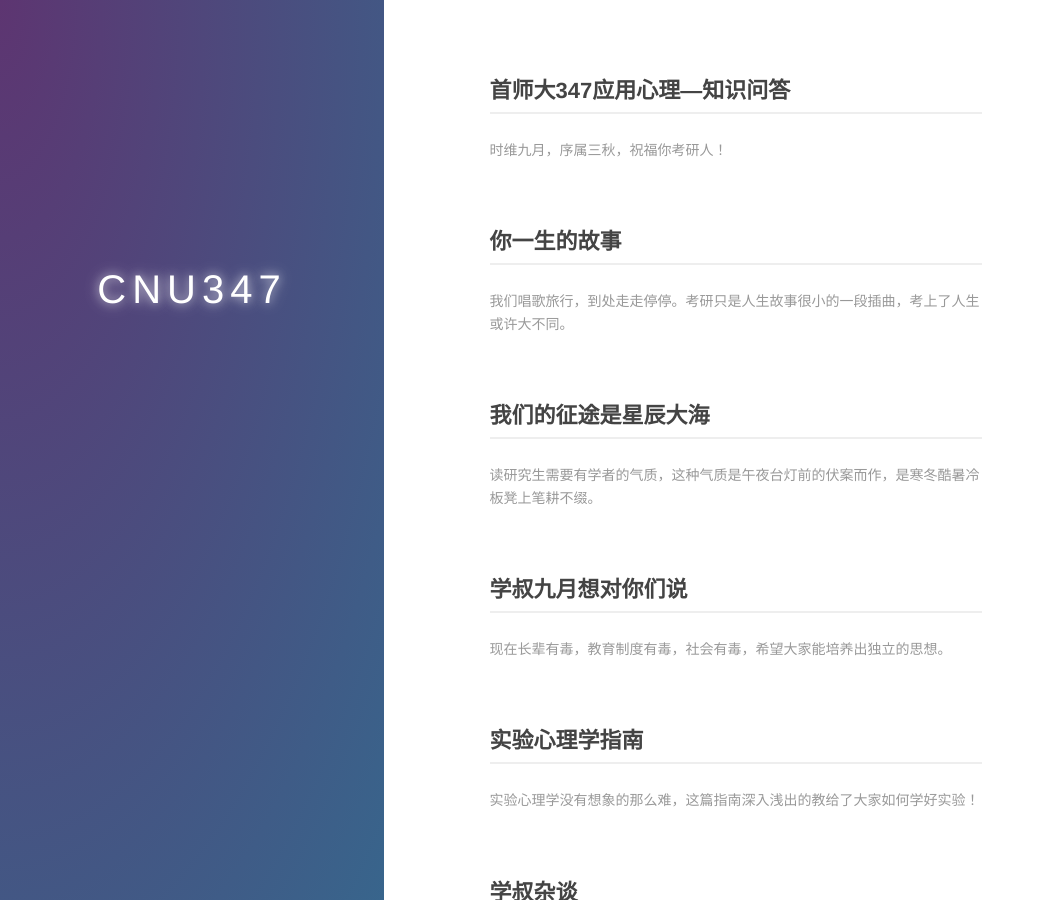
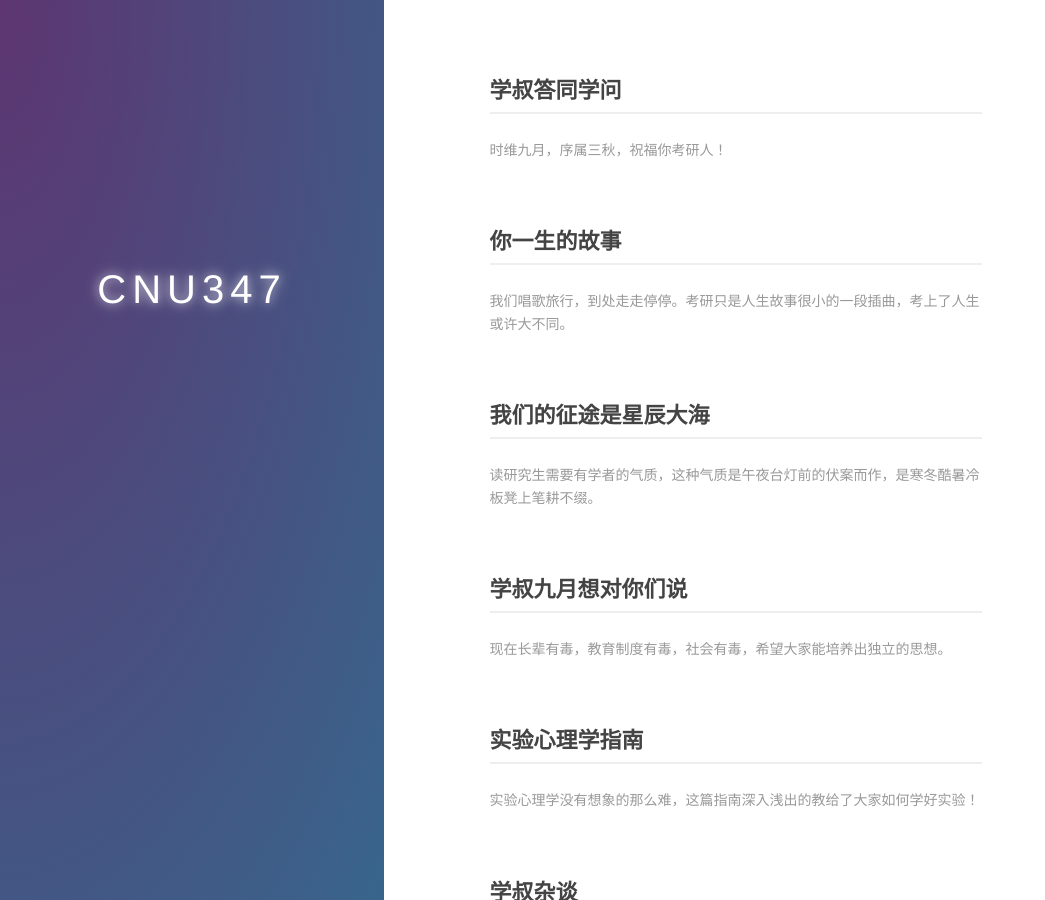
Before and after one commit to zapp926/cnu.github.io, a Jekyll site: the page built from index.md, in a window 1280 px wide and 900 px high. Shown: the whole window, without its empty margins (0-1045 px from the left). Built offline with Jekyll 4.4.1, drawn with Linux system fonts in a browser that asks for light colours; part of the change alters nothing that is shown.

Commit message:
add blog

```diff
--- a/_posts/2018-09-25-knowledge.md
+++ b/_posts/2018-09-25-knowledge.md
@@ -1,13 +1,12 @@
 ---
 layout:     post
-title: 首师大347应用心理—知识问答
+title: 学叔答同学问
 category: blog
 description: 时维九月，序属三秋，祝福你考研人！
 ---
 
 ## 知识问答
 
----
 Q0：报名相关问题？
 
 答：1）报考的方向正式报名时候就要确定，之后就不能改了；2）新开设的创新教育与未来学习那个专业我也不了解，不敢妄言，其余几个方向今年情况招生和竞争应该差别不大，别根据竞争力做选择；3）四个方向以往大概招16个左右，上下会有些浮动；4）报名选非定向，除非学校、企业定向培养那种；5）几个向哪个都不好考，六个方向都是全国统考，统一的试卷，统一划一个复试线；6）没有竞争力小的方向，没有好考的方向，没有人多人少的方向，只有喜欢不喜欢的方向；7）心理健康教育和儿童心理发展的区别现在学叔也说不好，以前的区别是心理健康教育两年制，与教育学院合带，今年变化之后会有调整的，具体还要看文件；8）347几个方向是三年制，学费一万两千五，有奖学金，覆盖大部分学生，也能读博；9）初试复试对英语均没有要求，有六级最好，没有也不是特别影响，可以用其它优势弥补；10）好多情况我也说不清楚，没有把握的事情不敢瞎说。好多人都问我“听说xx方向怎么怎么着”、“听说初试怎么怎么着”、“听说xx怎么怎么着”，我反问听谁说的，答：“同学”。狗屁啊，连心理学院官方文件都没有写的事情，只是听说的你们就信，地区、学校、学院、方向之间都会有差别，请别用其它学校的经验套首师大心理学院。何况这些传闻还是听一个水平和你们差不多的人说的。就算外面那些野鸡机构说的，都不一定准确。最好的就是看文件，每年都会有差异的，谁也说不准。就算你们同学说对了，你就能安心复习了？未必吧！如果你们同学说错了呢？会误导你吗；11）统计讲究的是概率，别相信鲜活性例子、幸存者偏差，科研讲就证据。你们考的是研究生，趁现在把自己的思维调整一下；12）347应用心理初试时间三小时，考英语二；13）学叔觉得有的同学被考研机构惯坏了，你们花了好几万的学费，然后向那些机构提各种要求。那些机构不管这些要求合理不合理，也是尽可能的满足你们。给你们找各种消息、资源等，看似是很用心，实则忽略了学习本身；14）所有的官方消息去`学叔的一封信`资源里面找，那是最全的，也是权威的。有的同学想了解各个导师的研究方向，直接百度，我无话可说；
@@ -63,7 +62,7 @@ Q8：我是一名三跨的考生，现在大二2021考试，很坚定就想考
 ---
 Q9：是什么支撑您毕业了之后，还带着团队去准备这些首师大考研的资料，帮助我们广大的考生，这背后是一个怎么样的心路历程呢？
 
-答：学叔读研究生时候经常得到别人的帮助，那些厉害的老师和同学给予了我很大的能量。当时我常常想，自己现在还没有实力，怎么做才能影响到更多的人呢？带着这样的想法，开始了这条路。往大了说算是在模仿自己认可的前辈们经世济民的情怀吧！
+答：学叔读研究生时候经常得到别人的帮助，那些厉害的老师和同学给予了我很大的能量。当时我常常想，自己现在还没有实力，怎么做才能影响到更多的人呢？带着这样的想法，开始了这条路。往大了说算是在模仿自己认可的前辈们经世济民的情怀吧！其余的就是学叔的一封信里面讲的了！
 
 ---
 Q10：应用心理硕士的几个分支专业，是不是等考上了、入学了才考虑的呢？
@@ -136,9 +135,9 @@ Q23：实验第十章～第十三章该怎么整理？与普心重合的概念
 答：先把经典实验弄明白，那些实验太老了，还需要你们去心理学报下载记忆/情绪的文献只看实验设计；可以按普心的背诵这些定律；
 
 ---
-Q24：这次报名的大约有多少人呢？
+Q24：关于导师、学院介绍问题？
 
-答：不清楚，还没开始报名，让我猜的话1000人左右；其余的就猜不出来了；
+答：这个学院官网都有，学院介绍看`学叔的一封信`资源里面有一个心理学院知名教授采访、一个心理学院院长采访（院长采访这个可能需要用电脑看）。有的同学现在还不知道心理学院的官网是什么，这个是不应该的。其余的应用心理各个方向的介绍这个是没有官方文件的，市面上也没有详细介绍。看方向名称，查查其它资料，大致了解一下吧，其余的具体方向也会根据导师产生变异的，介绍不了；
 
 ---
 Q25：复试主要面试什么问题呢？
@@ -266,9 +265,9 @@ Q45：普心、实验、统计问题？
 * 背诵的话可以背笔记，答题时候可以用自己的笔记内容同时要注意适当丰富语言，知识点要连贯串起来，别只写几个简略的词；
 
 ---
-Q46：关于导师、学院介绍问题？
+Q46：这次报名的大约有多少人呢？
 
-答：这个学院官网都有，学院介绍看`学叔的一封信`资源里面有一个心理学院知名教授采访、一个心理学院院长采访（院长采访这个可能需要用电脑看）。有的同学现在还不知道心理学院的官网是什么，这个是不应该的。其余的应用心理各个方向的介绍这个是没有官方文件的，市面上也没有详细介绍。看方向名称，查查其它资料，大致了解一下吧；
+答：不清楚，还没开始报名，让我猜的话1000人左右；其余的就猜不出来了；
 
 ---
 Q47：真题的利用和价值？
```
